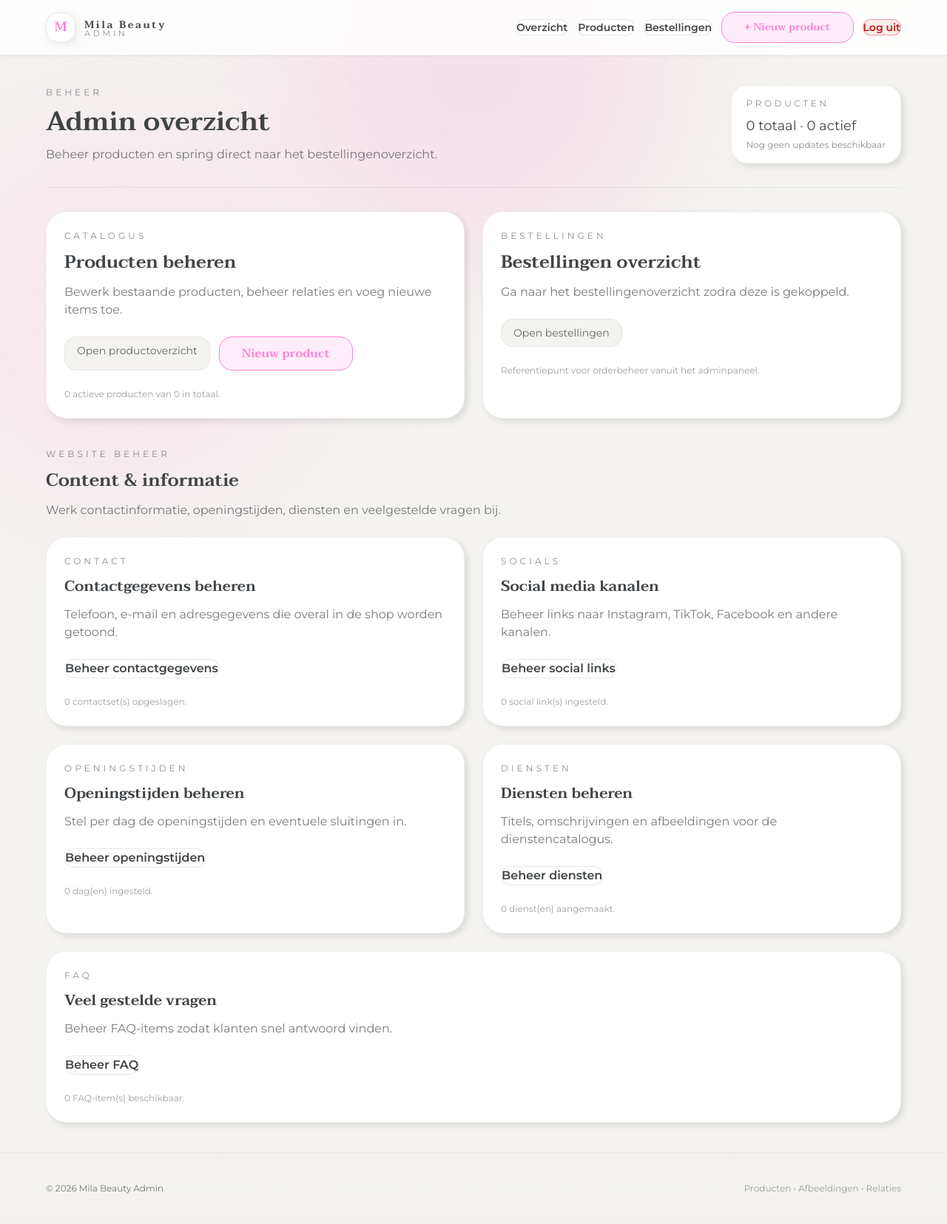
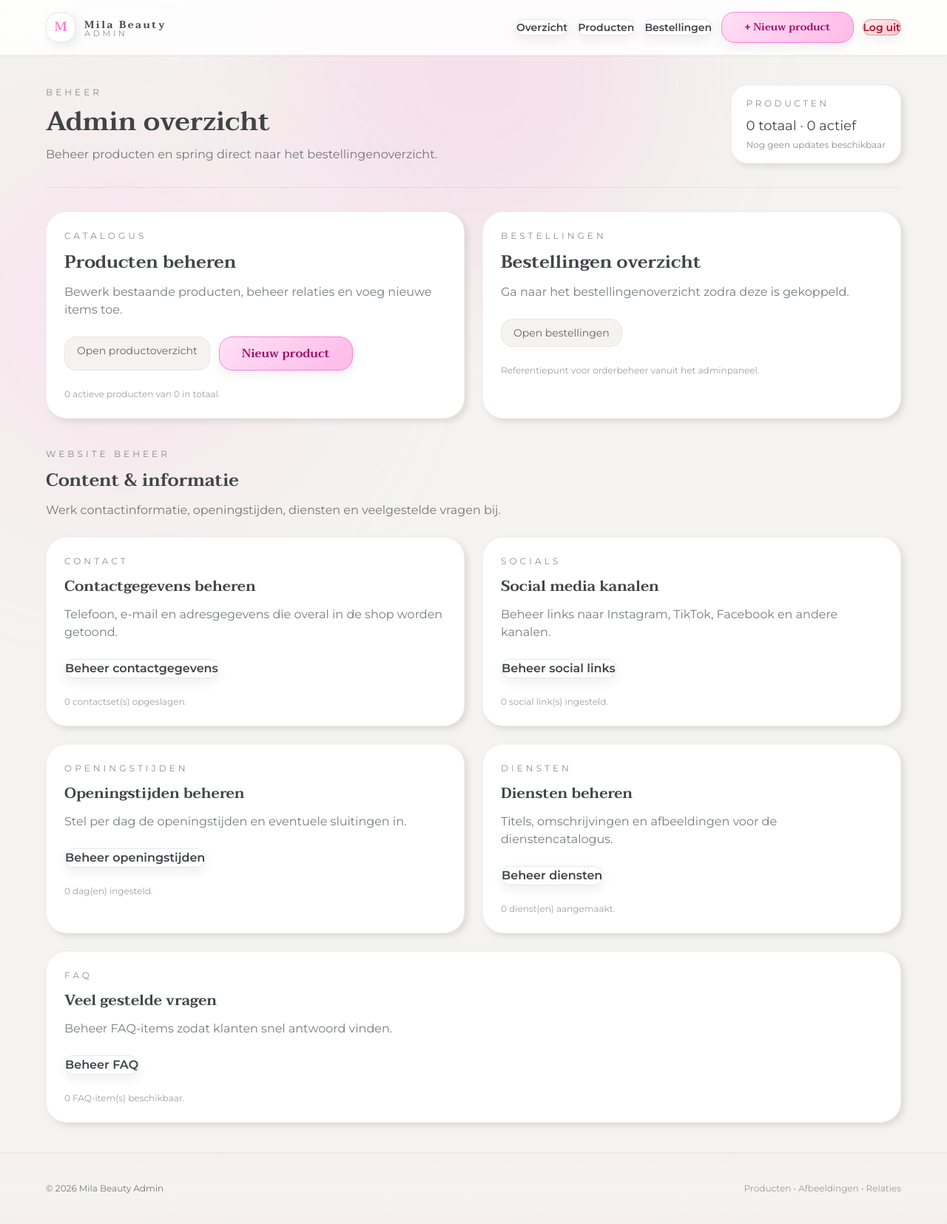
Before and after one commit to CnwebDev/milasbeauty, a PHP site: page /admin/index.php in a window 1280 px wide. Shown: the whole page at 74% size. Run offline with PHP 8.4, Linux system fonts and the light colour scheme; the visitor is signed in with stand-in values (Sample User, id 1); data that the repository does not hold is empty; some libraries are stand-ins or nearby versions.

Commit message:
Update admin button styles

```diff
--- a/assets/css/admin.css
+++ b/assets/css/admin.css
@@ -47,40 +47,59 @@
     gap: 0.35rem;
     font-weight: 600;
     border-radius: 18px;
-    transition: all 0.2s ease;
     border: 1px solid transparent;
+    transition: transform 0.2s ease, box-shadow 0.2s ease, background-color 0.2s ease,
+        color 0.2s ease, border-color 0.2s ease;
+    box-shadow: 0 6px 14px rgba(64, 68, 71, 0.08);
+    position: relative;
+    overflow: hidden;
 }
 
 .btn-primary {
     border-color: var(--color-brand-pink);
-    color: var(--color-brand-pink);
-    background: rgba(255, 204, 239, 0.35);
+    color: #9d0f69;
+    background: linear-gradient(135deg, rgba(255, 204, 239, 0.6), rgba(255, 173, 228, 0.85));
     font-family: "Taviraj", ui-serif, Georgia, serif;
 }
 
 .btn-primary:hover {
-    box-shadow: var(--shadow-inset-glow);
+    background: linear-gradient(135deg, rgba(255, 190, 234, 0.85), rgba(255, 143, 216, 0.95));
+    box-shadow: 0 10px 20px rgba(255, 128, 213, 0.25), var(--shadow-inset-glow);
+    transform: translateY(-1px);
 }
 
 .btn-secondary {
     border-color: var(--admin-border);
     color: var(--color-brand-text);
-    background: var(--admin-card-soft);
+    background: rgba(255, 255, 255, 0.88);
 }
 
 .btn-secondary:hover {
-    background: var(--admin-card-bg);
-    box-shadow: var(--admin-shadow);
+    background: #ffffff;
+    box-shadow: 0 10px 18px rgba(132, 153, 148, 0.2);
+    transform: translateY(-1px);
 }
 
 .btn-danger {
     border-color: rgba(220, 38, 38, 0.4);
-    color: #b91c1c;
-    background: rgba(254, 226, 226, 0.6);
+    color: #9f1239;
+    background: linear-gradient(135deg, rgba(254, 226, 226, 0.8), rgba(254, 202, 202, 0.95));
 }
 
 .btn-danger:hover {
-    background: rgba(254, 202, 202, 0.9);
+    background: linear-gradient(135deg, rgba(254, 202, 202, 0.95), rgba(252, 165, 165, 0.95));
+    box-shadow: 0 10px 18px rgba(239, 68, 68, 0.22);
+    transform: translateY(-1px);
+}
+
+.btn:focus-visible {
+    outline: none;
+    box-shadow: 0 0 0 3px rgba(255, 128, 213, 0.3);
+}
+
+.btn:active {
+    transform: translateY(0);
+    box-shadow: 0 4px 10px rgba(64, 68, 71, 0.12);
 }
 
 .btn-md {
```
